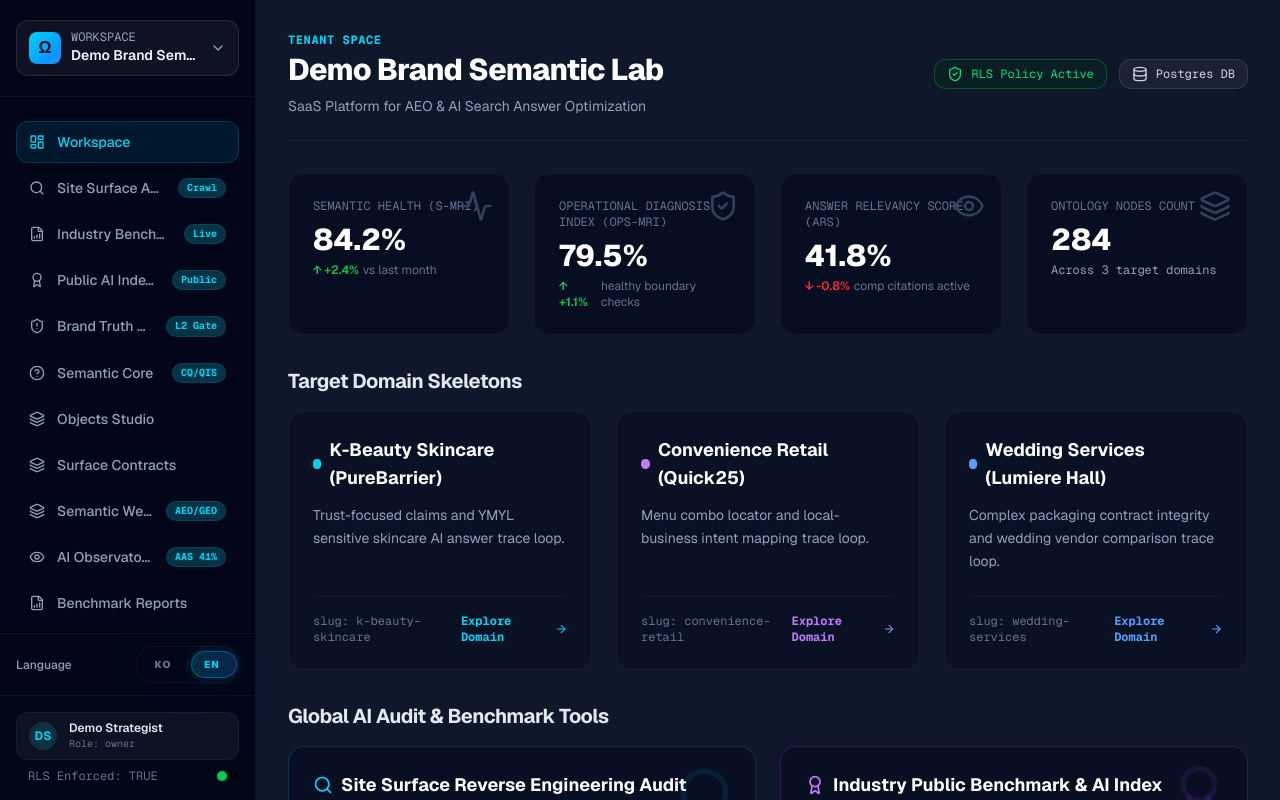
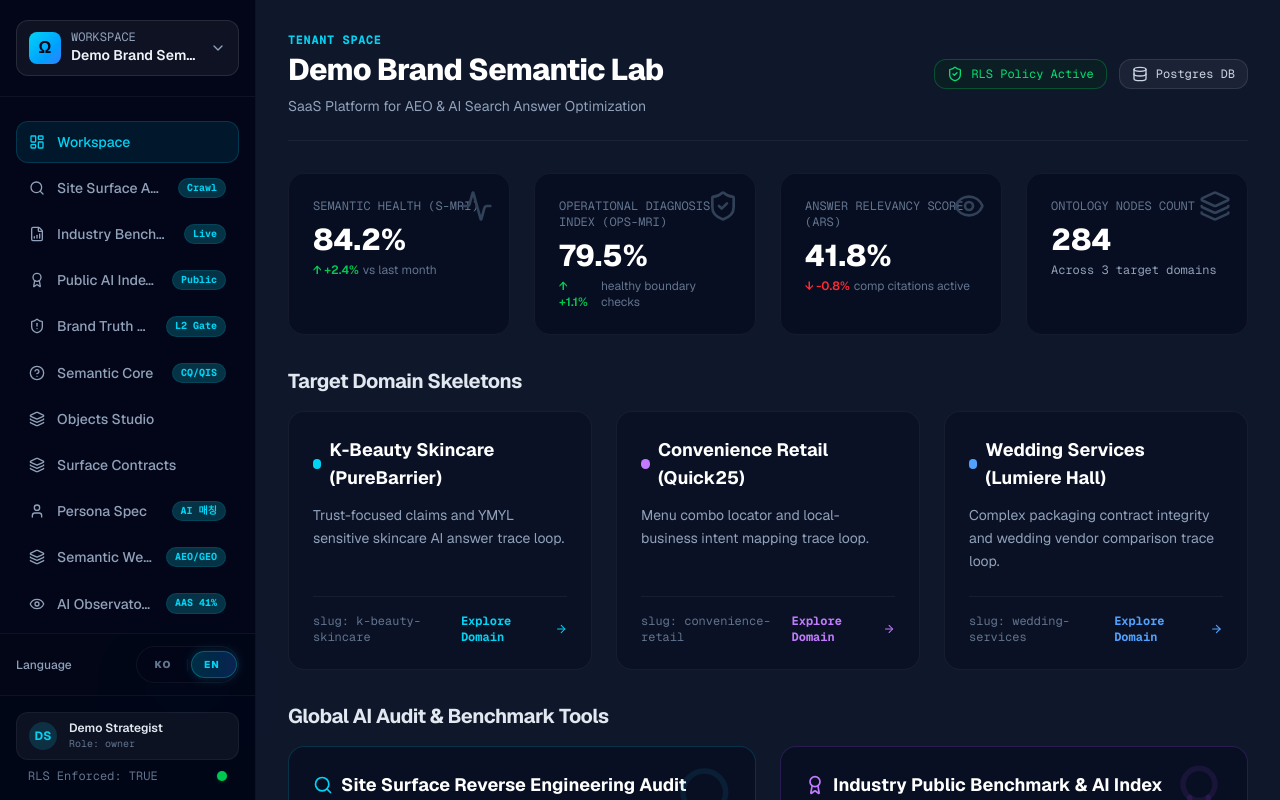
Before and after one commit to kboom8002/bsw-os, a Next.js app: page /en/demo-brand-semantic-lab in a window 1280 px wide. Built offline with nearby package versions, Linux system fonts and the light colour scheme.

Commit message:
fix: add persona to sidebar navigation

```diff
--- a/app/[locale]/(workspace)/[workspace_slug]/layout.tsx
+++ b/app/[locale]/(workspace)/[workspace_slug]/layout.tsx
@@ -64,6 +64,7 @@ export default function WorkspaceLayout({
     { name: "nav.semantic_core", href: `/${locale}/${workspaceSlug}/semantic-core`, icon: HelpCircle, badge: "CQ/QIS", module: "semantic-core" },
     { name: "nav.objects_studio", href: `/${locale}/${workspaceSlug}/objects`, icon: Layers, module: "objects" },
     { name: "nav.surfaces", href: `/${locale}/${workspaceSlug}/surfaces`, icon: Layers, module: "surfaces" },
+    { name: "nav.persona", href: `/${locale}/${workspaceSlug}/persona`, icon: User, badge: "AI 매칭", module: "persona" },
     { name: "nav.website", href: `/${locale}/${workspaceSlug}/website`, icon: Layers, badge: "AEO/GEO", module: "website" },
     { name: "nav.observatory", href: `/${locale}/${workspaceSlug}/observatory`, icon: Eye, badge: "AAS 41%", module: "observatory" },
     { name: "nav.reports", href: `/${locale}/${workspaceSlug}/reports`, icon: FileBarChart, module: "reports" },
```
